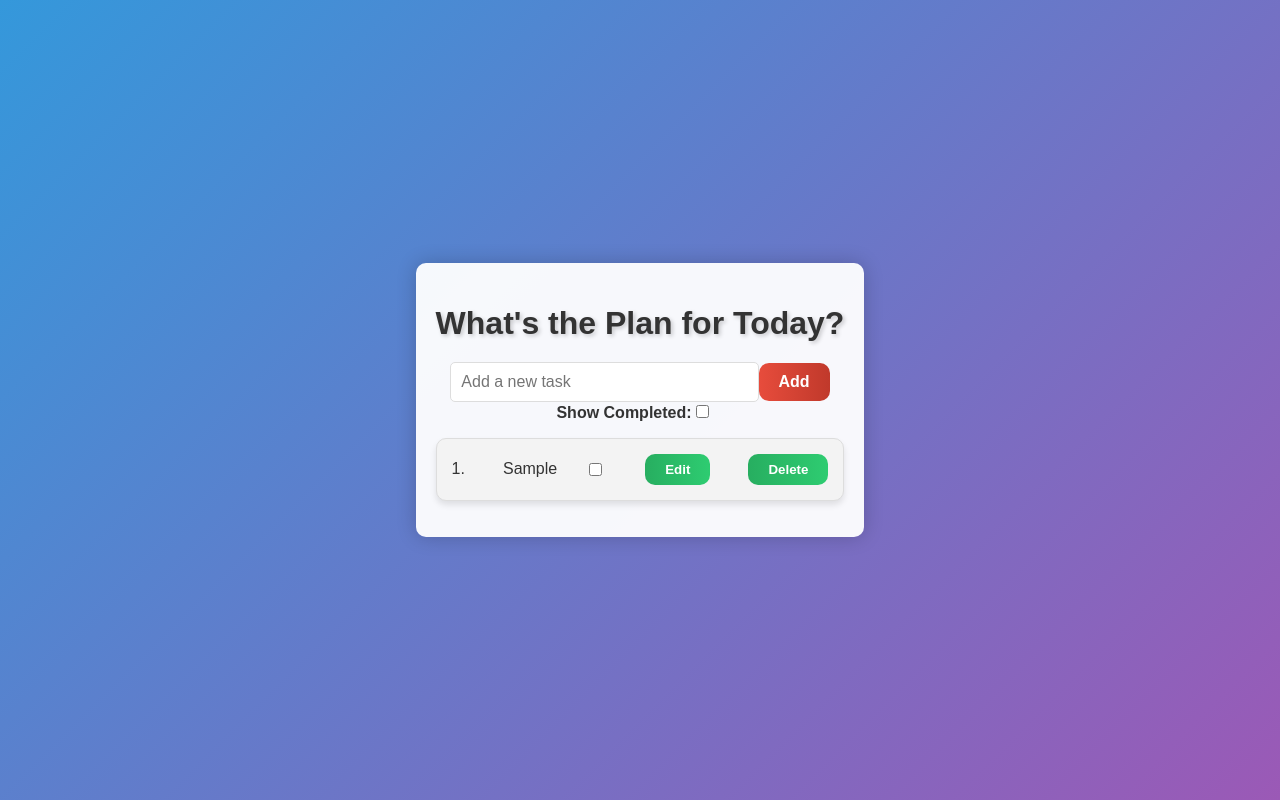
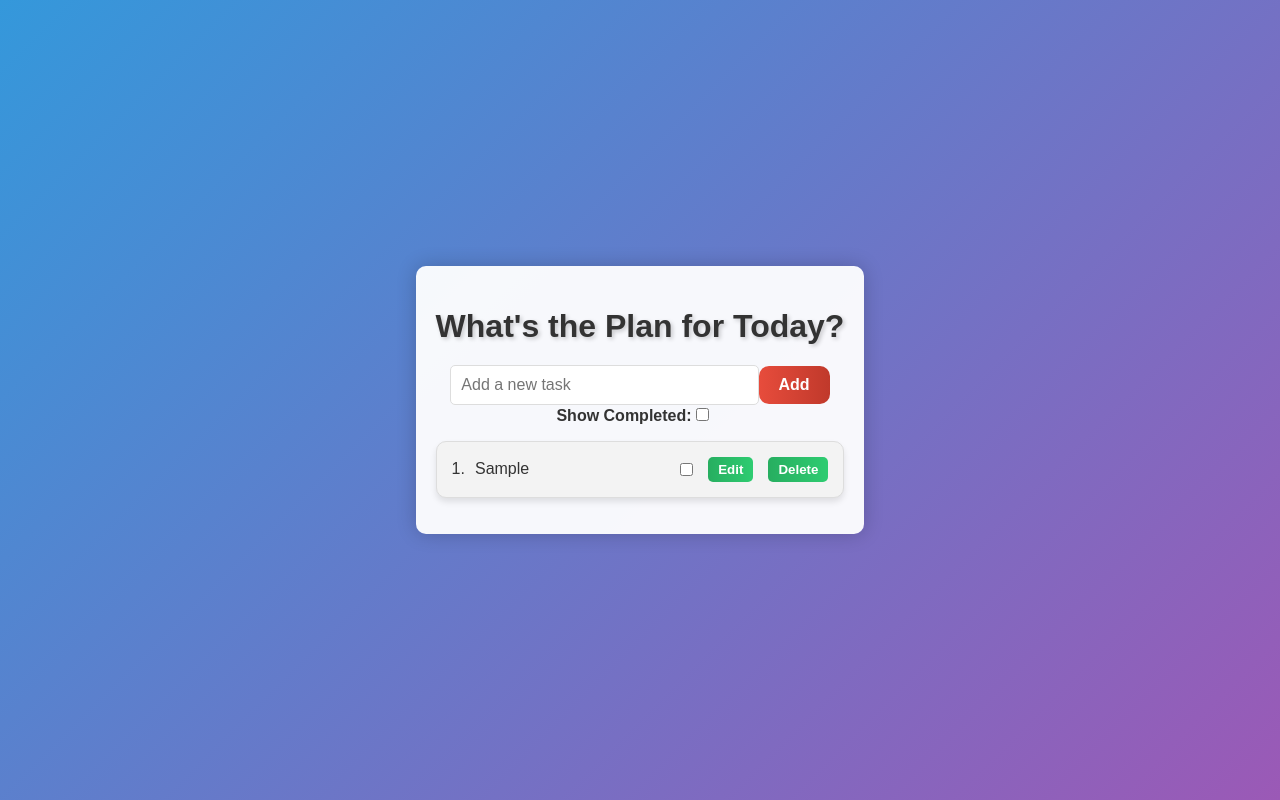
Before and after one commit to Abhiram-1/to-do-app, a React (Create React App) app: page / in a window 1280 px wide. Both pictures are taken after typing "Sample" into the empty fields and a click on the button "Add". Built offline with nearby package versions, Linux system fonts and the light colour scheme; no server answers.

Commit message:
Update TodoItem.js

```diff
--- a/src/TodoItem.js
+++ b/src/TodoItem.js
@@ -51,13 +51,15 @@ function TodoItem({ todo, setTodos, taskNumber }) {
           >
             {todo.title}
           </div>
-          <input
-            type="checkbox"
-            checked={todo.completed}
-            onChange={handleCompleteToggle}
-          />
-          <button onClick={handleEditClick}>Edit</button>
-          <button onClick={handleDeleteClick}>Delete</button>
+          <div className="button-group">
+            <input
+              type="checkbox"
+              checked={todo.completed}
+              onChange={handleCompleteToggle}
+            />
+            <button className="edit-button" onClick={handleEditClick}>Edit</button>
+            <button className="delete-button" onClick={handleDeleteClick}>Delete</button>
+          </div>
         </>
       )}
     </li>
```
